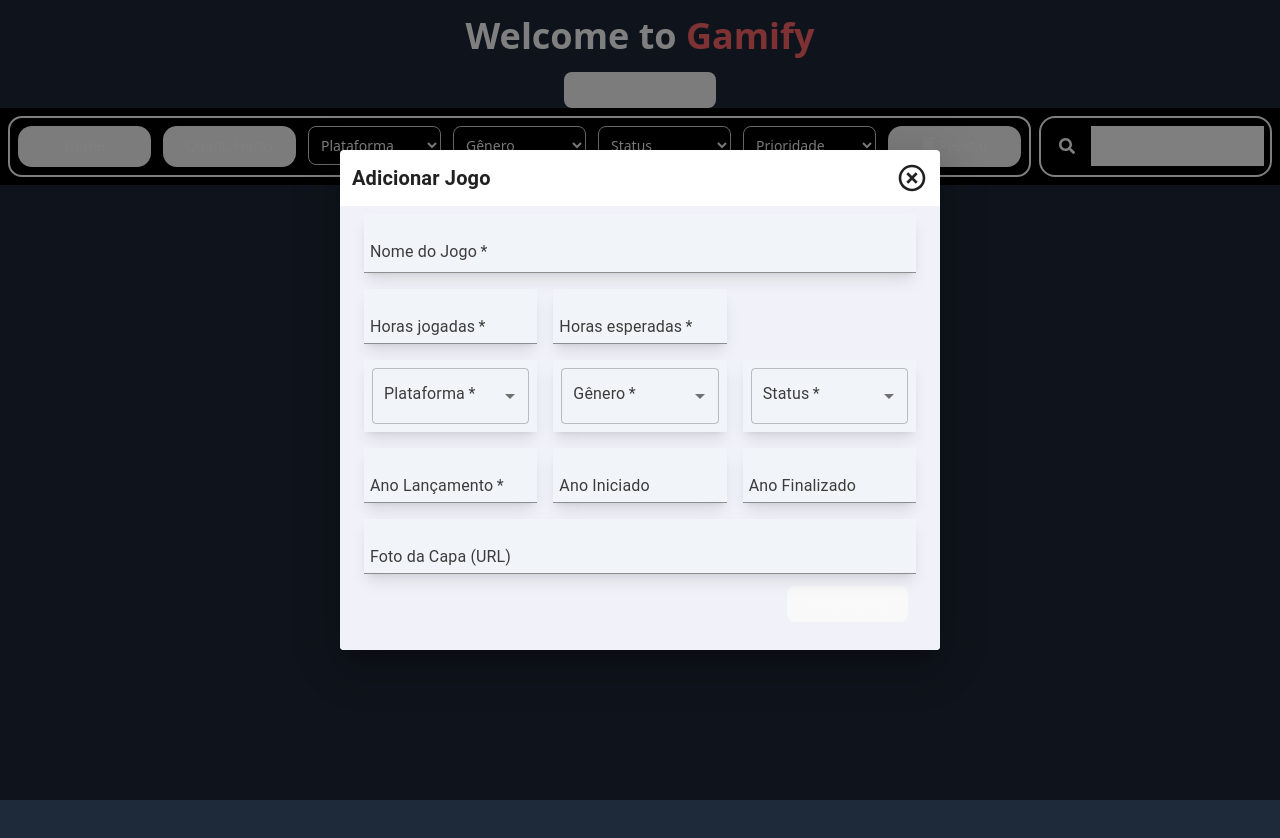
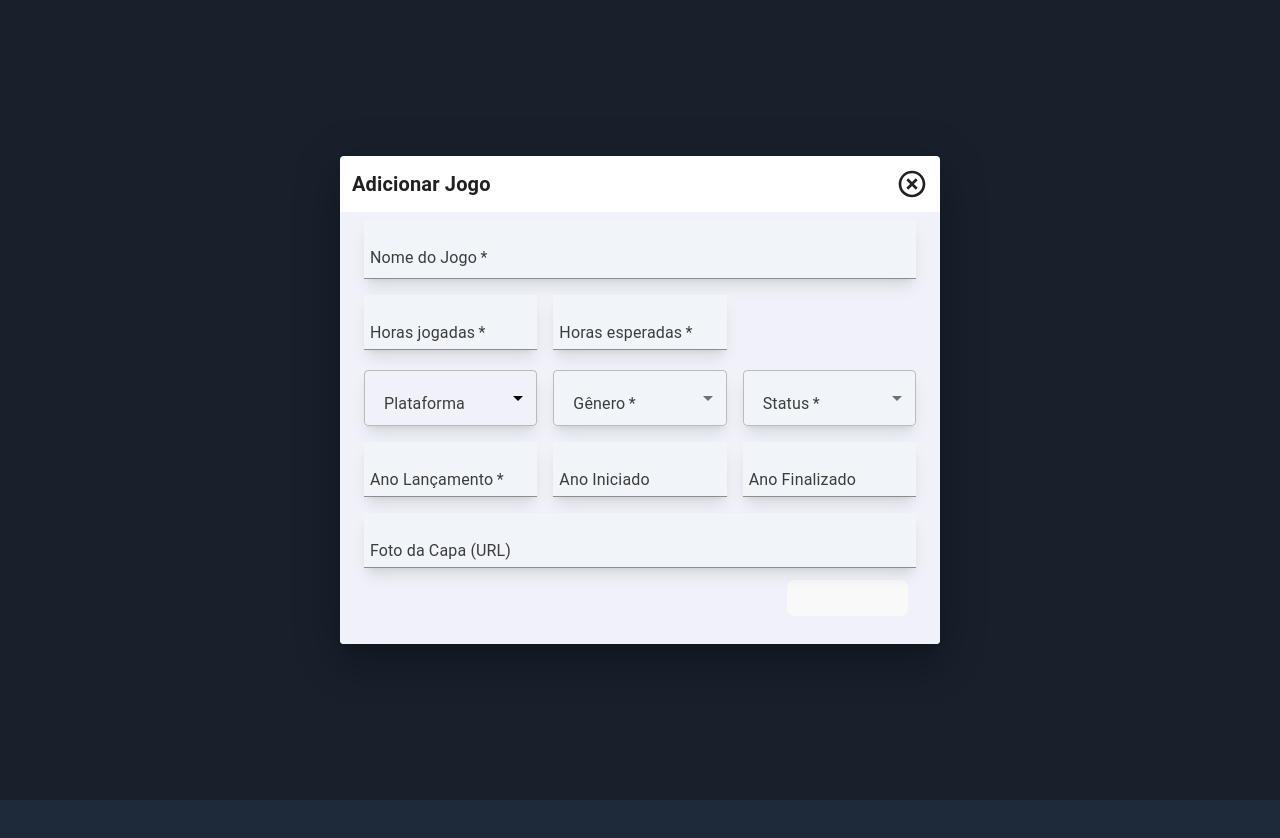
Before and after one commit to EuripedesSimoes/game-proj, a React (Vite) app in the folder front-end/: page / in a window 1280 px wide. Both pictures are taken after typing "Sample" into the empty fields and a click on the button "Adicionar Jogo". Shown: the top 838 px of the page. Built offline with nearby package versions, Linux system fonts and the light colour scheme; data requests are answered from the project's data file.

Commit message:
feature: Finalização do modal de Adicionar jogo - 27/11/25

```diff
--- a/front-end/src/components/modalAddJogo.tsx
+++ b/front-end/src/components/modalAddJogo.tsx
@@ -6,15 +6,8 @@
 import API from '@/services/gameApiServices';
 // import { FaRegWindowClose } from 'react-icons/fa';
 import { RiCloseCircleLine } from "react-icons/ri";
-import {
-    Select,
-    SelectContent,
-    SelectGroup,
-    SelectItem,
-    SelectLabel,
-    SelectTrigger,
-    SelectValue,
-} from "@/components/ui/select"
+import Select from '@mui/material/Select';
+import { SelectDemo } from './selects';
 
 
 type GamePayload2 = {
@@ -187,7 +180,7 @@
             <h3 className='text-4xl p-4 text-white font-bold'>Welcome to <span className='font-bold text-4xl text-red-400'>Gamify</span></h3>
             <Button onClick={handleClickOpen}>Adicionar Jogo</Button>
 
-            <Dialog open={open} onClose={handleClose} className=''
+            <Dialog open={open} onClose={handleClose} className='bg-slate-700'
                 sx={{
                     input: { color: '#f1f5f9' },
                     label: { color: '#3c3c3c' }
@@ -266,45 +259,86 @@
                             />
                         </div>
 
-                        <div className='grid grid-cols-3 gap-4 my-1'>
-                            <TextField
-                                className='shadow-lg  placeholder:text-white'
+
+                        <div className='grid grid-cols-3 gap-4 mt-4 mb-2'>
+                            <FormControl fullWidth variant="outlined" className='shadow-lg' >
+                                <InputLabel
+                                    id="plataforma-label"
                                     sx={{
-                                    backgroundColor: '#f1f5f9',
-                                    '& .MuiInputBase-input': {
-                                        color: '#3c3c3c', // texto do input
-                                    },
-                                    p: 1,
-                                }}
-                                required
-                                select
-                                id="platform"
-                                name="platform"
-                                label="Plataforma"
-                                margin="dense"
-                                variant="outlined"
-                                value={platform} onChange={(e) => { setPlatform(e.target.value) }}
-                            >
-                                {allPlatforms.map((plats) => (
-                                    <MenuItem key={plats.value} value={plats.value}
-                                        sx={{
-                                            color: 'black',
-                                            '&:hover': {
-                                                backgroundColor: '#f1f5f9',
+                                        '&.MuiInputLabel-shrink': {
+                                            transform: 'translate(14px, -14px) scale(0.75)', // posição padrão do MUI
                                         },
                                     }}
                                 >
+                                    Plataforma
+                                </InputLabel>
+                                <Select
+                                    label="Plataforma"
+                                    id="platform"
+                                    name="platform"
+                                    variant="outlined"
+                                    required
+                                    // className={`bg-yellow-200`}
+                                    sx={{
+                                        // label:{ color: 'violet'},
+                                        "& .MuiSelect-icon": {
+                                            color: "black",
+                                        }
+                                    }}
+                                    MenuProps={{
+                                        PaperProps: {
+                                            sx: {
+                                                backgroundColor: "#1c1c1c",
+                                                // color: "red",  //muda nada
+                                                "& .MuiMenuItem-root": {
+                                                        opacity: '75%',
+                                                        //color: "white",  // já é branco por padrão
+                                                    "&.Mui-selected": {
+                                                        backgroundColor: "#2e2e3e", // background do option selecionado
+                                                        color: "white", //cor do texto do option selecionado
+                                                        fontWeight: 'bold',
+                                                        opacity: '100%',
+                                                    },
+                                                    "&:hover": {
+                                                        // transform: "translateY(4px) time(0.9s)",  //muda nada
+                                                        backgroundColor: "gray", // background do option ao passar mouse por cima
+                                                        //color: "red", //cor do texto do option ao passar mouse por cima
+                                                        fontWeight: 'bold',
+                                                        // opacity: '100%',
+                                                    },
+                                                },
+                                            },
+                                        },
+                                    }}
+                                >
+                                    {allPlatforms.map((plats) => (
+                                        <MenuItem key={plats.value} value={plats.value} sx={{
+                                            backgroundColor: '#1c1c1c',
+                                            color: '#f1f5f9',
+                                            '&:hover': {
+                                                backgroundColor: '#2b2b2b',
+                                            },
+                                        }}>
                                             {plats.label}
                                         </MenuItem>
                                     )
                                     )}
-                            </TextField>
+                                </Select>
+                            </FormControl>
                             <TextField
                                 className='shadow-lg'
                                 sx={{
                                     backgroundColor: '#f1f5f9',
+                                    // p: 0.5,
                                     //input: { color: '#3c3c3c' }, // text-slate-100
-                                    p: 1
+                                    '& .MuiInputLabel-root': {
+                                        // color: '#2563eb',
+                                    },
+                                    '& .MuiInputLabel-shrink': {
+                                        transform: 'translate(10px, -12px) scale(0.75)', // ajusta posição
+                                        //backgroundColor: '#fef08a', // mesma cor do fundo para não "cortar"
+                                        //padding: '0 4px', // cria espaço para a label não sobrepor a borda
+                                    },
                                 }}
                                 SelectProps={{
                                     MenuProps: {
@@ -313,14 +347,30 @@
                                                 backgroundColor: '#1c1c1c', // fundo do container
                                                 borderRadius: '4px',
                                                 padding: '2px',
-                                                margin: '1px'
+                                                margin: '1px',
+                                                "& .MuiMenuItem-root": {
+                                                        opacity: '75%',
+                                                        //color: "white",  // já é branco por padrão
+                                                    "&.Mui-selected": {
+                                                        backgroundColor: "#2e2e3e", // background do option selecionado
+                                                        color: "white", //cor do texto do option selecionado
+                                                        fontWeight: 'bold',
+                                                        opacity: '100%',
+                                                    },
+                                                    "&:hover": {
+                                                        // transform: "translateY(4px) time(0.9s)",  //muda nada
+                                                        backgroundColor: "gray", // background do option ao passar mouse por cima
+                                                        //color: "red", //cor do texto do option ao passar mouse por cima
+                                                        fontWeight: 'bold',
+                                                        // opacity: '100%',
+                                                    },
+                                                },
                                             },
                                         },
                                     },
                                 }}
                                 required
                                 select
-                                margin="dense"
                                 id="genre"
                                 name="genre"
                                 label="Gênero"
@@ -347,12 +397,10 @@
                                 sx={{
                                     backgroundColor: '#f1f5f9', // equivalente ao bg-slate-800
                                     input: { color: '#3c3c3c' }, // text-slate-100
-                                    p: 1
                                 }}
                                 // autoFocus
                                 required
                                 select
-                                margin="dense"
                                 id="status"
                                 name="status"
                                 label="Status"
@@ -367,7 +415,6 @@
                                 )}
                             </TextField>
                         </div>
-
                         <div className='grid grid-cols-3 gap-4 my-1'>
                             <TextField
                                 className='shadow-lg'
```
Lines whose indentation alone changed are shown as unchanged.
